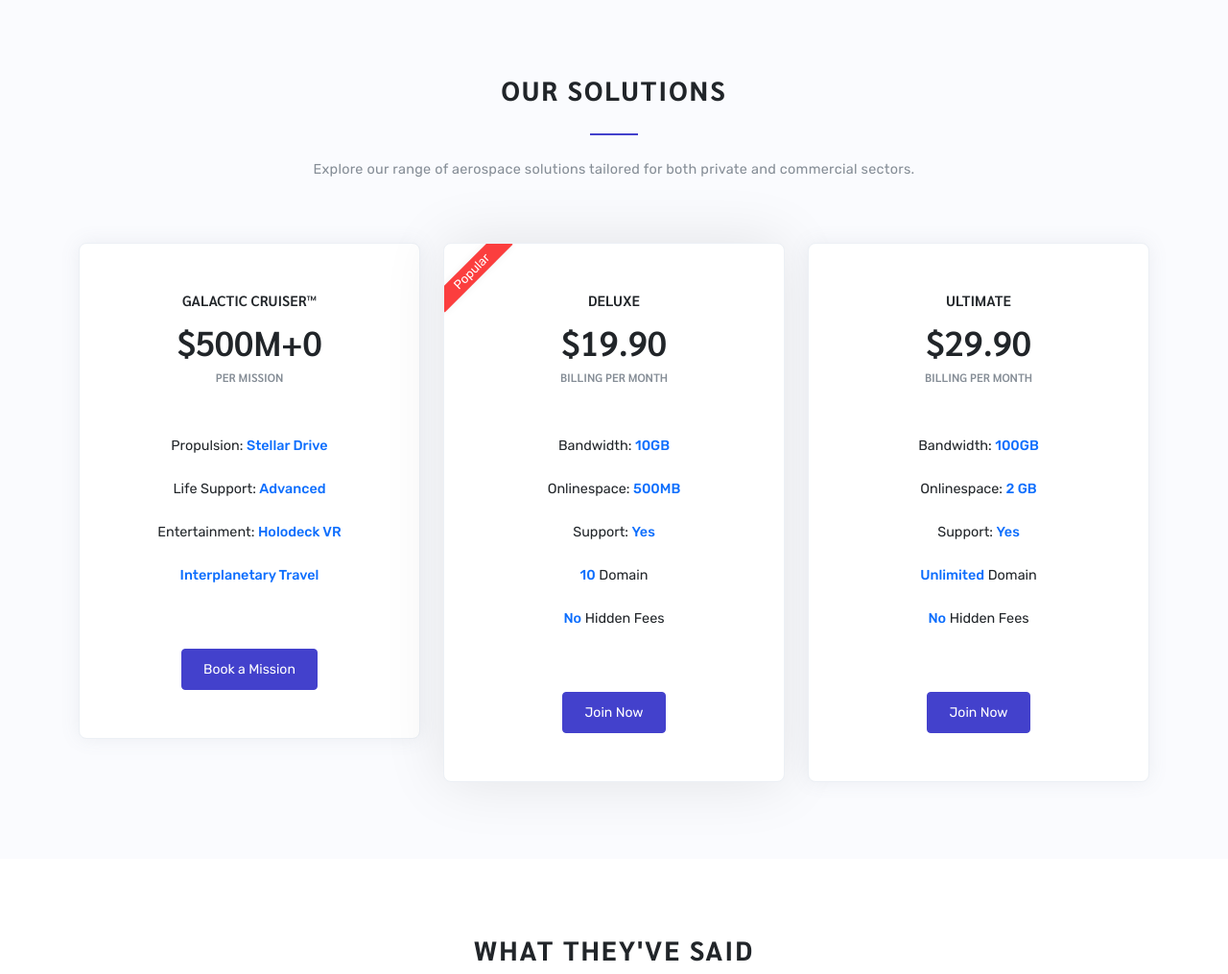
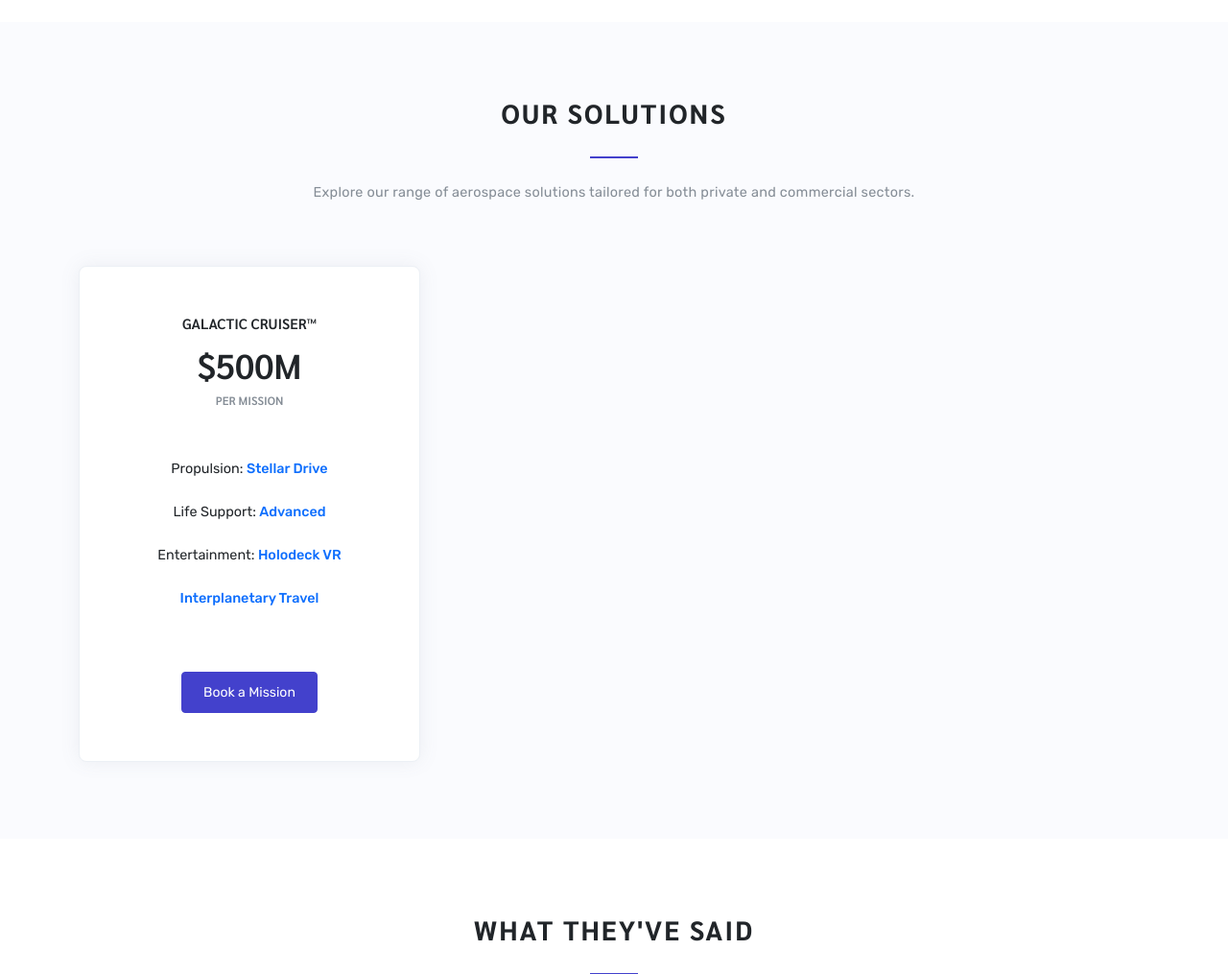
Before and after one commit to douglas1107/ASE230-Company-website, a PHP site: page / in a window 1280 px wide. Shown: the part 4597-5612 px from the top of the page at 96% size. Run offline with PHP 8.4, Linux system fonts and the light colour scheme; some web fonts are replaced.

Commit message:
finished

```diff
--- a/index.php
+++ b/index.php
@@ -8,9 +8,13 @@ include 'lib/read_plain_text.php';
 $awards = readAwards('data/awards.csv');
 $team = readTeam ('data/team.csv');
 
-//Read products data from JSON
+//Read JSON
 $products = readProducts('data/products.json');
 
+$overview = readPlainTxt('data/overview.txt');
+$mission_statement = readPlainTxt('data/mission_statement.txt');
+$overview = implode("\n", $overview);
+$mission_statement = implode("\n", $mission_statement);
 
 ?>
 
@@ -95,7 +99,7 @@ $products = readProducts('data/products.json');
                     <h4 class="home-small-title">The Sky is Not the Limit</h4>
                     <h1 class="home-title">Orion Aerospace Dynamics</h1>
                     <p class="pt-3 home-desc mx-auto">Pushing the boundaries of human reach, making the vast expanse of space a familiar terrain,
-                         and ensuring Earth's skies are traveled sustainably.</p>
+                    and ensuring Earth's skies are traveled sustainably.</p>
                     <p class="play-shadow mt-4" data-bs-toggle="modal" data-bs-target="#watchvideomodal"><a
                             href="javascript: void(0);" class="play-btn video-play-icon"><i
                                 class="mdi mdi-play text-center"></i></a></p>
@@ -158,9 +162,8 @@ $products = readProducts('data/products.json');
                 <div class="col-lg-5 order-2 order-lg-1">
                     <div class="features-box mt-5 mt-lg-0">
                         <h3>About Orion Aerospace Dynamicse</h3>
-                        <p class="text-muted web-desc">Founded in 2021, Orion Aerospace Dynamics has quickly emerged as a leader in both space exploration and aviation technology. With innovative
-                             products like the Galactic Cruiser™ and SkySailor Drones™, Orion is redefining what’s possible in the aerospace industry.</p>
-                        <p class="text-muted">Our mission: "To push the boundaries of human reach, making the vast expanse of space a familiar terrain and ensuring Earth's skies are traveled sustainably."</p>
+                        <p class="text-muted web-desc"><?php echo $overview; ?></p>
+                        <p class="text-muted"><?php echo $mission_statement; ?></p>
                         <ul class="text-muted list-unstyled mt-4 features-item-list">
                             <li class="">Galactic Cruiser™ for deep space exploration.</li>
                             <li class="">SkySailor Drones™ for sustainable aerial surveillance.</li>
@@ -278,7 +281,7 @@ $products = readProducts('data/products.json');
                 <div class="col-lg-4">
                     <div class="text-center pricing-box">
                         <h4 class="text-uppercase">Galactic Cruiser™</h4>
-                        <h1>$500M+0</h1>
+                        <h1>$500M</h1>
                         <h6 class="text-uppercase text-muted">Per Mission</h6>
                         <div class="plan-features mt-5">
                             <p>Propulsion: <b class="text-primary">Stellar Drive</b></p>
@@ -287,37 +290,6 @@ $products = readProducts('data/products.json');
                             <p><b class="text-primary">Interplanetary Travel</b></p>
                         </div>
                         <a href="#" class="btn btn-primary waves-effect waves-light mt-5">Book a Mission</a>
-                    </div>
-                </div>
-                <div class="col-lg-4">
-                    <div class="text-center pricing-box price-active">
-                        <div class="ribbon-box"><span>Popular</span></div>
-                        <h4 class="text-uppercase">Deluxe</h4>
-                        <h1>$19.90</h1>
-                        <h6 class="text-uppercase text-muted">Billing Per Month</h6>
-                        <div class="plan-features mt-5">
-                            <p>Bandwidth: <b class="text-primary">10GB</b></p>
-                            <p>Onlinespace: <b class="text-primary">500MB</b></p>
-                            <p>Support: <b class="text-primary">Yes</b></p>
-                            <p><b class="text-primary">10</b> Domain</p>
-                            <p><b class="text-primary">No</b> Hidden Fees</p>
-                        </div>
-                        <a href="#" class="btn btn-primary waves-effect waves-light mt-5">Join Now</a>
-                    </div>
-                </div>
-                <div class="col-lg-4">
-                    <div class="text-center pricing-box">
-                        <h4 class="text-uppercase">Ultimate</h4>
-                        <h1>$29.90</h1>
-                        <h6 class="text-uppercase text-muted">Billing Per Month</h6>
-                        <div class="plan-features mt-5">
-                            <p>Bandwidth: <b class="text-primary">100GB</b></p>
-                            <p>Onlinespace: <b class="text-primary">2 GB</b></p>
-                            <p>Support: <b class="text-primary">Yes</b></p>
-                            <p><b class="text-primary">Unlimited</b> Domain</p>
-                            <p><b class="text-primary">No</b> Hidden Fees</p>
-                        </div>
-                        <a href="#" class="btn btn-primary waves-effect waves-light mt-5">Join Now</a>
                     </div>
                 </div>
             </div>
--- a/lib/read_plain_text.php
+++ b/lib/read_plain_text.php
@@ -0,0 +1,18 @@
+<?php
+function readPlainTxt($filename) {
+    if (!file_exists($filename) || !is_readable($filename)) {
+        return [];
+    }
+
+    $data = [];
+    if (($handle = fopen($filename, 'r')) !== false) {
+        while (($line = fgets($handle)) !== false) {
+            $data[] = trim($line);
+        }
+        fclose($handle);
+    }
+
+    return $data;
+}
+
+?>
```
Also changed, not shown: README.md.
